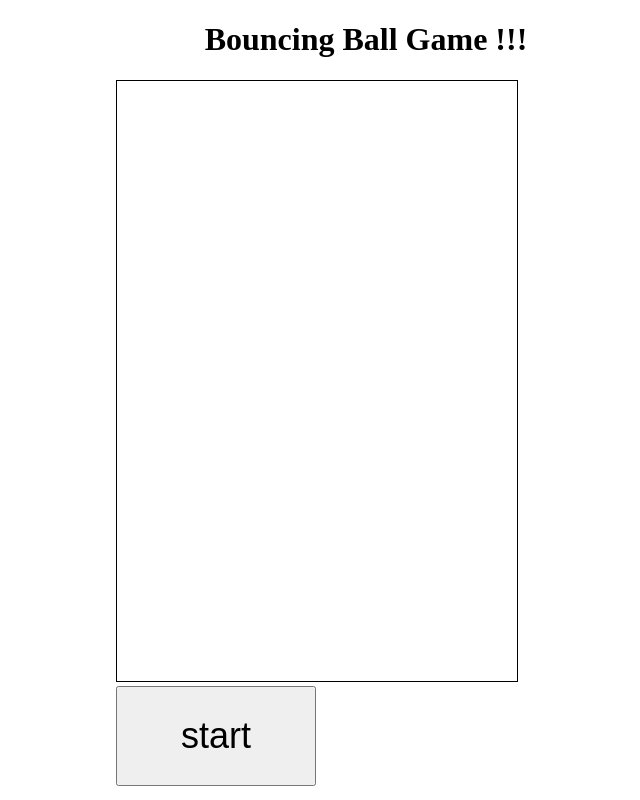
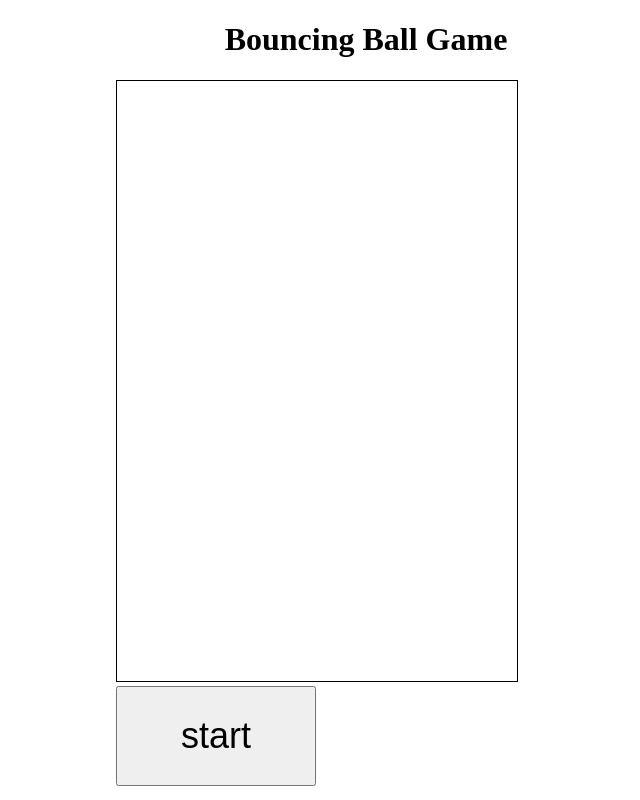
Before and after one commit to conghoan21/CaseStudyModule-1, a plain HTML site: page index.html in a window 1280 px wide. Shown: the whole page, without its empty margins (274-914 px from the left). Drawn offline with Linux system fonts and the light colour scheme.

Commit message:
add file

```diff
--- a/index.html
+++ b/index.html
@@ -28,7 +28,7 @@
 </head>
 <body onkeydown="moveObj(event)">
 <div class="main-content">
-    <h1> Bouncing Ball Game !!!</h1>
+    <h1>Bouncing Ball Game</h1>
     <canvas id="canvas" width="400" height="600" style="border: 1px solid black"></canvas>
     <button class="start-btn" onclick="ballRun()"> start</button>
 </div>
```
